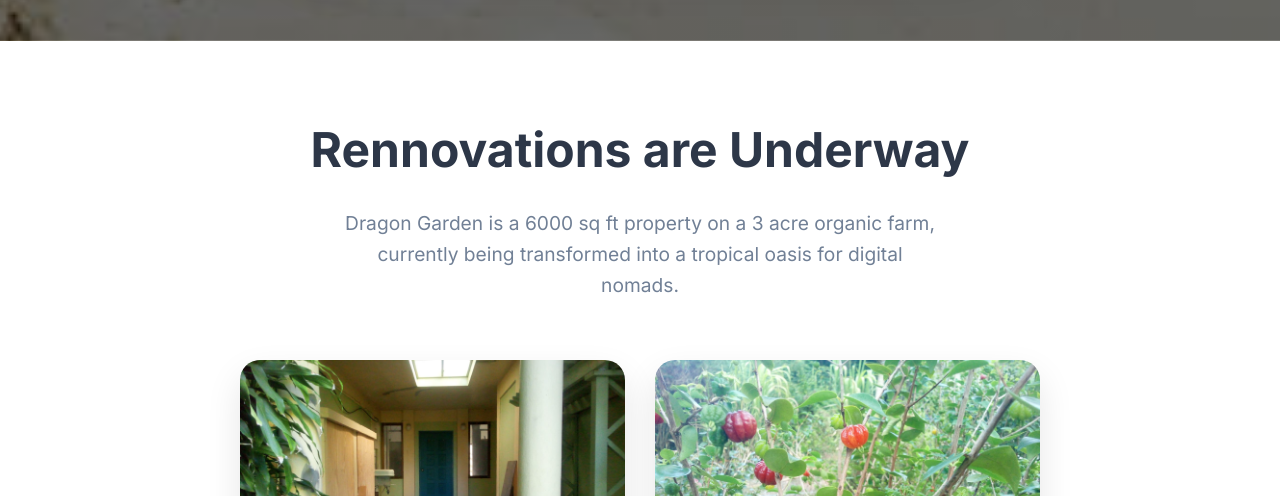
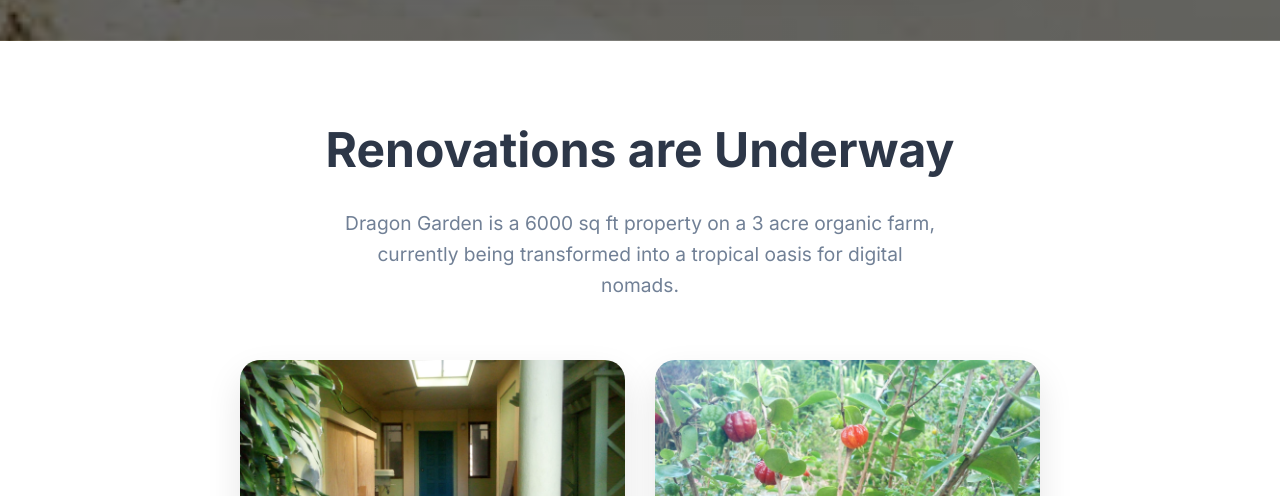
Before and after one commit to LouieSankey/dragon-garden-hostel, a website: page index.html in a window 1280 px wide. Shown: the part 4040-4536 px from the top of the page. Drawn offline with Linux system fonts and the light colour scheme.

```diff
--- a/index.html
+++ b/index.html
@@ -264,7 +264,7 @@
             <div class="container">
                 <div class="section-heading">
 
-                    <h2 >Rennovations are Underway</h2>
+                    <h2 >Renovations are Underway</h2>
                 </div>
                 <p class="progress-description">Dragon Garden is a 6000 sq ft property on a 3 acre organic farm, currently being transformed into a tropical oasis for digital nomads.</p>
 
```
